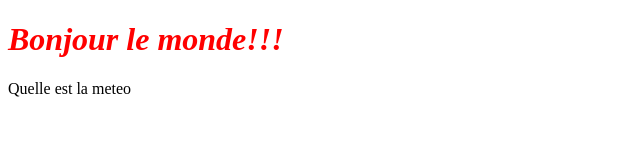
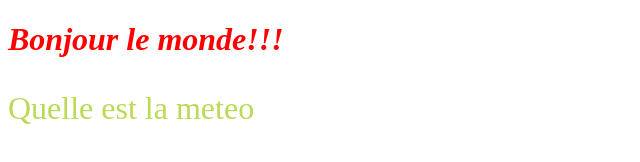
Before and after one commit to willl-8523/ProjetTestOpenClassroom, a plain HTML site: page index.html in a window 1280 px wide. Shown: the whole page, without its empty margins (0-640 px from the left). Drawn offline with Linux system fonts and the light colour scheme.

Commit message:
Modification style de <p>

```diff
--- a/style.css
+++ b/style.css
@@ -1,5 +1,10 @@
 h1 {
    color: red;
    font-size: 2rem;
-   font-style: italic
+   font-style: italic;
 }
+
+p {
+  color: #BADA55;
+  font-size: 2rem;
+}
```
